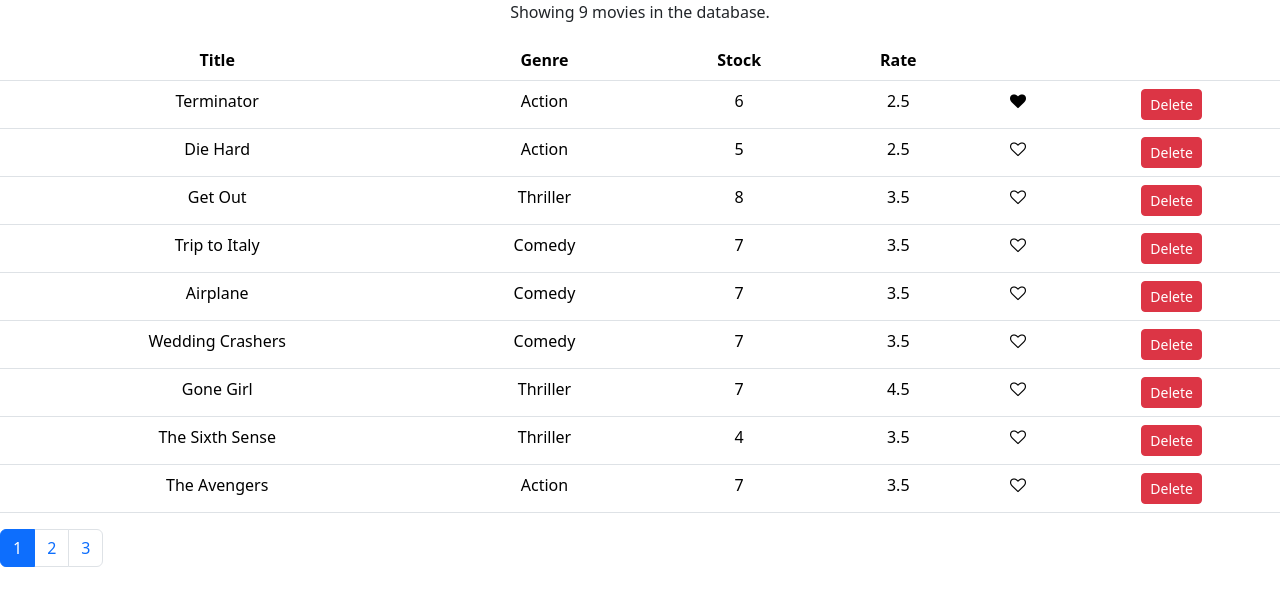
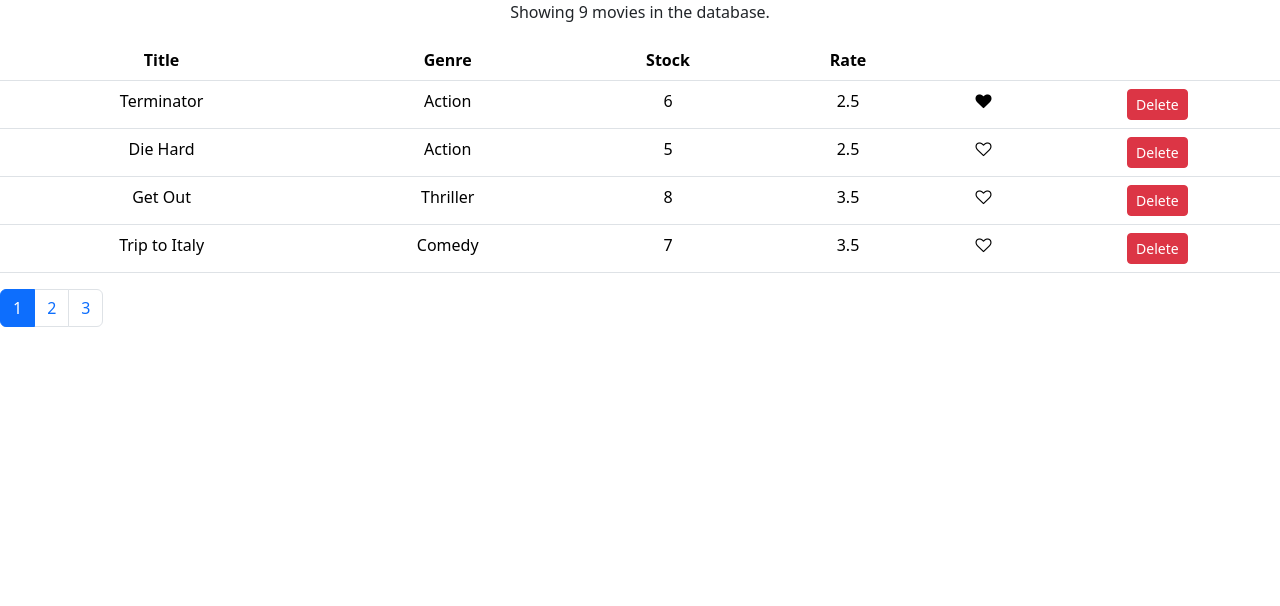
Before and after one commit to jabez-abija2399/React_projects, a React (Create React App) app in the folder vidly/: page / in a window 1280 px wide. Shown: the top 606 px of the page. Built offline with nearby package versions, Linux system fonts and the light colour scheme.

Commit message:
Implement pagination utility and integrate it into Movies component

```diff
--- a/vidly/src/components/movies.jsx
+++ b/vidly/src/components/movies.jsx
@@ -2,6 +2,7 @@ import React, { Component } from "react";
 import { getMovies } from "../services/fakeMovieService";
 import Like from "./comman/like";
 import Pagination from "./comman/pagination";
+import { paginate } from "../utils/paginate";
 
 class Movies extends Component {
   // class Movies extends Component
@@ -39,6 +40,8 @@ class Movies extends Component {
 
     const { movies } = this.state; // extract movies from state
     const { currentPage, pagesize } = this.state; // extract currentpage and pagesize from state
+
+    const paginatedMovies = paginate(movies, currentPage, pagesize); // paginate the movies array
     return (
       // return statement
       <React.Fragment>
@@ -56,7 +59,7 @@ class Movies extends Component {
             </tr>
           </thead>
           <tbody>
-            {movies.map(
+            {paginatedMovies.map(
               (
                 movie // map method to iterate over the movies array and return a table row element for each movie object in the array
               ) => (
--- /dev/null
+++ b/vidly/src/utils/paginate.js
@@ -0,0 +1,10 @@
+import _ from "lodash";
+
+export function paginate(items, pageNumber, pageSize) {
+  // function to paginate an array of items
+  const startIndex = (pageNumber - 1) * pageSize; // calculate the start index of the items on the current page
+  return _(items) // convert the items array to a lodash wrapper
+    .slice(startIndex) // slice the array starting from the start index
+    .take(pageSize) // take the number of items equal to the pageSize
+    .value(); // convert the lodash wrapper back to an array
+} // return the paginated items
```
